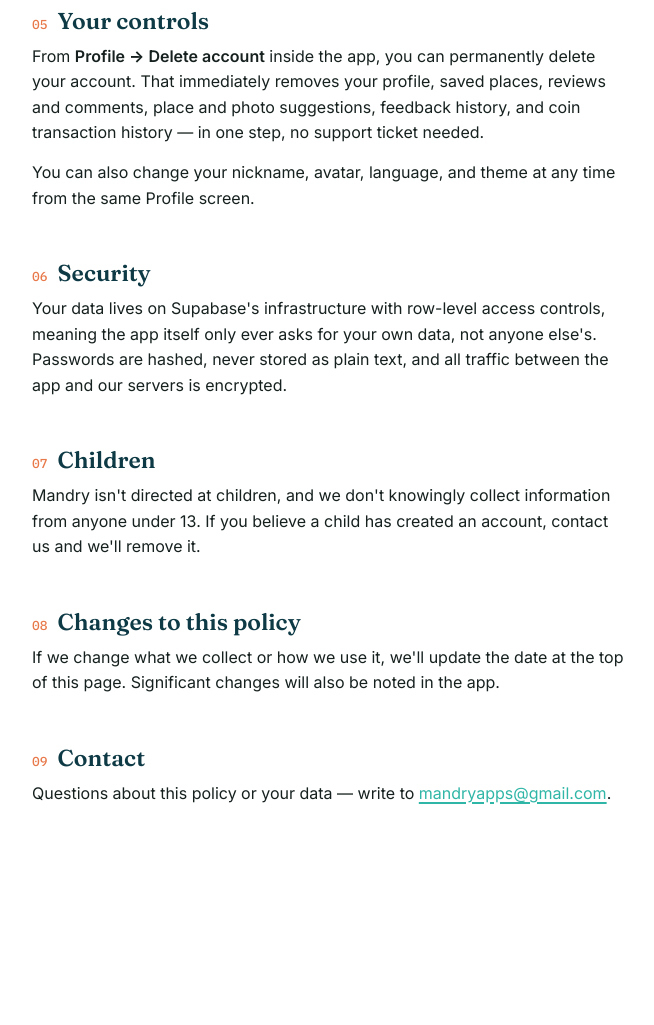
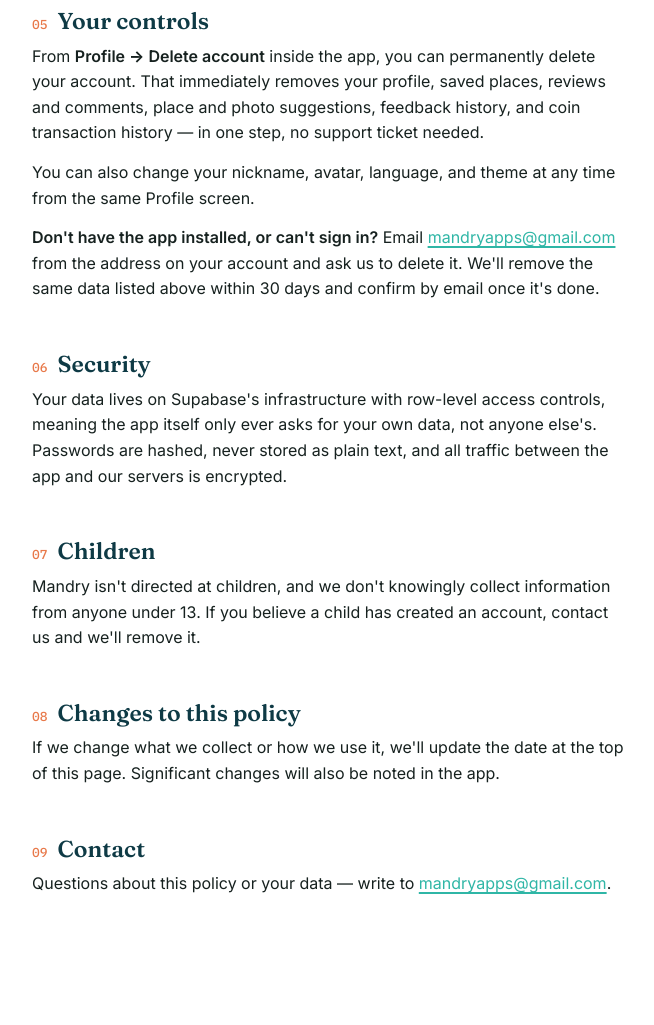
Before and after one commit to mandryapps-web/mandry-privacy, a plain HTML site: page index.html in a window 1280 px wide. Shown: the part 2507-3532 px from the top of the page, without its empty margins (438-1092 px from the left). Drawn offline with Linux system fonts and the light colour scheme.

Commit message:
Add account deletion request path for users without the app
Google Play's User Data policy requires a way to request account/data
deletion that doesn't depend on having the app installed; adds an
email-based path to the existing in-app deletion section.

Co-Authored-By: Claude Sonnet 5 <noreply@anthropic.com>

```diff
--- a/index.html
+++ b/index.html
@@ -330,6 +330,7 @@
       <h2><span class="num">05</span> Your controls</h2>
       <p>From <strong>Profile → Delete account</strong> inside the app, you can permanently delete your account. That immediately removes your profile, saved places, reviews and comments, place and photo suggestions, feedback history, and coin transaction history — in one step, no support ticket needed.</p>
       <p>You can also change your nickname, avatar, language, and theme at any time from the same Profile screen.</p>
+      <p><strong>Don't have the app installed, or can't sign in?</strong> Email <a href="mailto:mandryapps@gmail.com">mandryapps@gmail.com</a> from the address on your account and ask us to delete it. We'll remove the same data listed above within 30 days and confirm by email once it's done.</p>
     </section>
 
     <section id="security">
```
